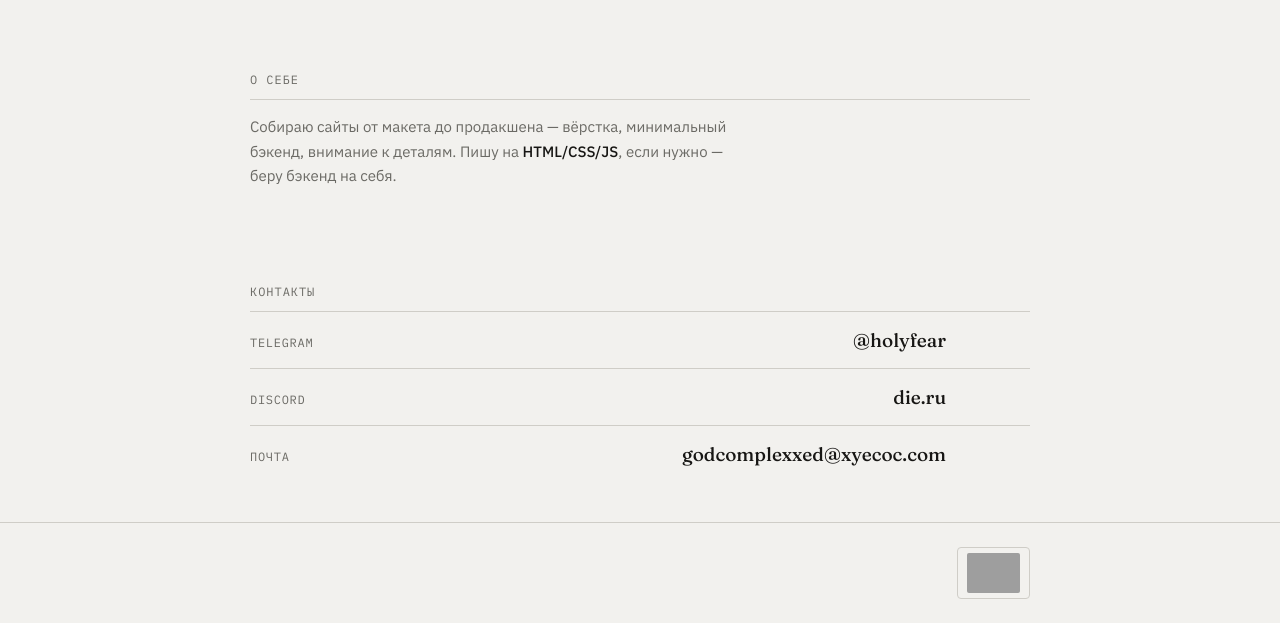
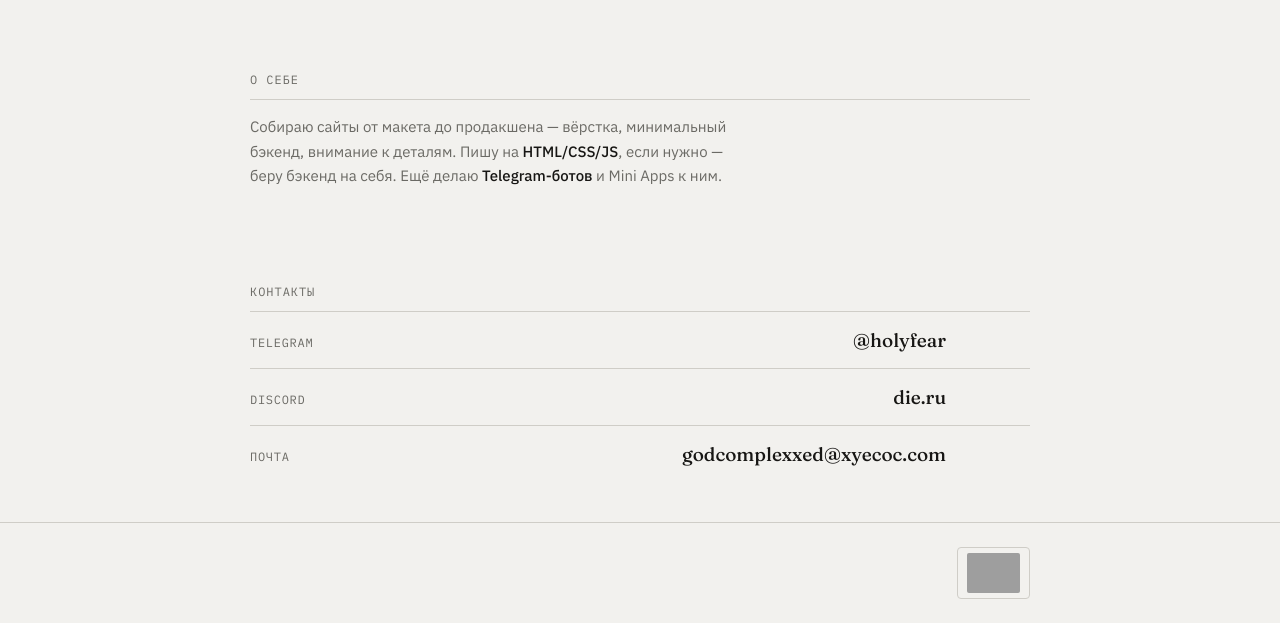
Before and after one commit to zxcozonofficial-dev/whoiszipka, a plain HTML site: page index.html in a window 1280 px wide. Shown: the part 822-1445 px from the top of the page. Drawn offline with Linux system fonts and the light colour scheme; grey boxes are pictures that could not be loaded.

Commit message:
Mention Telegram bots and Mini Apps in the about section
Co-Authored-By: Claude Sonnet 5 <noreply@anthropic.com>

```diff
--- a/index.html
+++ b/index.html
@@ -403,7 +403,7 @@
 
   <section class="wrap">
     <div class="section-title">О себе</div>
-    <p class="about reveal">Собираю сайты от макета до продакшена — вёрстка, минимальный бэкенд, внимание к деталям. Пишу на <strong>HTML/CSS/JS</strong>, если нужно — беру бэкенд на себя.</p>
+    <p class="about reveal">Собираю сайты от макета до продакшена — вёрстка, минимальный бэкенд, внимание к деталям. Пишу на <strong>HTML/CSS/JS</strong>, если нужно — беру бэкенд на себя. Ещё делаю <strong>Telegram-ботов</strong> и Mini Apps к ним.</p>
   </section>
 
   <section id="contact" class="wrap">
```
